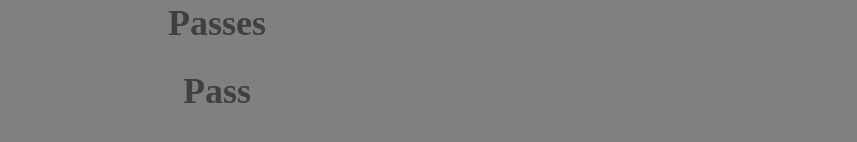
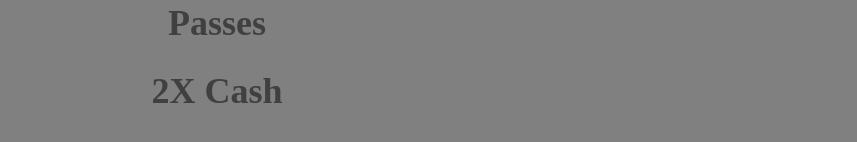
Before and after one commit to nothankyouwdym/Roblox-Page-Project, a React (Vite) app: page /Store in a window 1280 px wide. Shown: the part 410-552 px from the top of the page, without its empty margins (423-1280 px from the left). Built offline with nearby package versions, Linux system fonts and the light colour scheme.

Commit message:
2 files modified

```diff
--- a/src/MakePass.jsx
+++ b/src/MakePass.jsx
@@ -1,10 +1,10 @@
 
 
 
-const MakePass = () =>{
+const MakePass = (props) =>{
   return(
     <section>
-      <h1>Pass</h1>
+      <h1>{props.name}</h1>
     </section>
   )
 }
--- a/src/Store.jsx
+++ b/src/Store.jsx
@@ -6,7 +6,7 @@ const Store = () =>{
     <section>
       <h1>Passes</h1>
 
-      <MakePass />
+      <MakePass name={"2X Cash"}/>
     </section>
   )
 }
```
